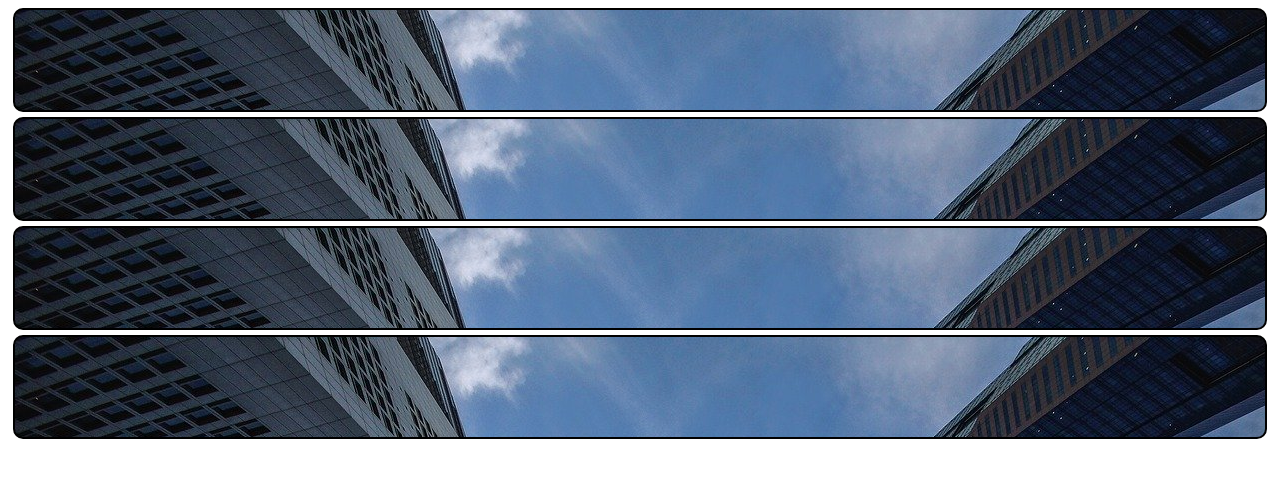
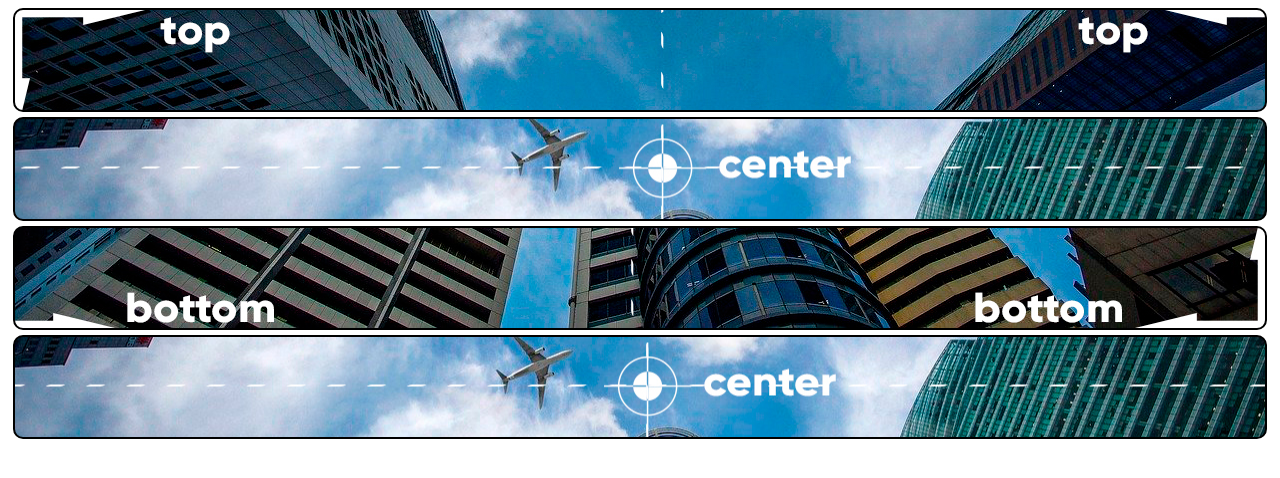
Before and after one commit to pablodupret/HTML-CSS, a plain HTML site: page Exercicios/ex0022/fundo003.html in a window 1280 px wide. Drawn offline with Linux system fonts and the light colour scheme.

Commit message:
atualizacao

```diff
--- a/Exercicios/ex0022/fundo003.html
+++ b/Exercicios/ex0022/fundo003.html
@@ -11,7 +11,7 @@
         div.bloco {
 
             height: 100px;
-            background-image: url(imagens/wallpaper002.jpg);
+            background-image: url(imagens/wallpaper003.jpg);
             border: 2px solid black;
             margin: 5px;
             border-radius: 10px;
@@ -20,8 +20,23 @@
         div#q1 {
 
             background-position: left top;
+        }
 
+        div#q2{
+
+            background-position: left center;
         }
+
+        div#q3{
+
+            background-position: right bottom;
+        }
+
+        div#q4{
+
+            background-position: center center;
+        }
+
     </style>
 
 </head>
@@ -41,7 +56,7 @@
 
 </div>
 
-<div class="bloco" id="14">
+<div class="bloco" id="q4">
 
 </div>
 
```
Also changed, not shown: Exercicios/ex0022/fundo004.html (added, +31 -0 lines).
